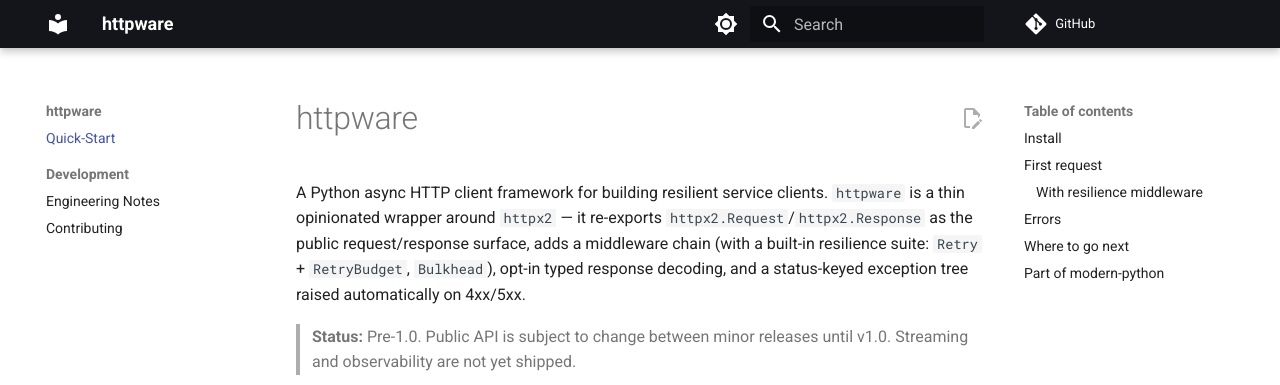
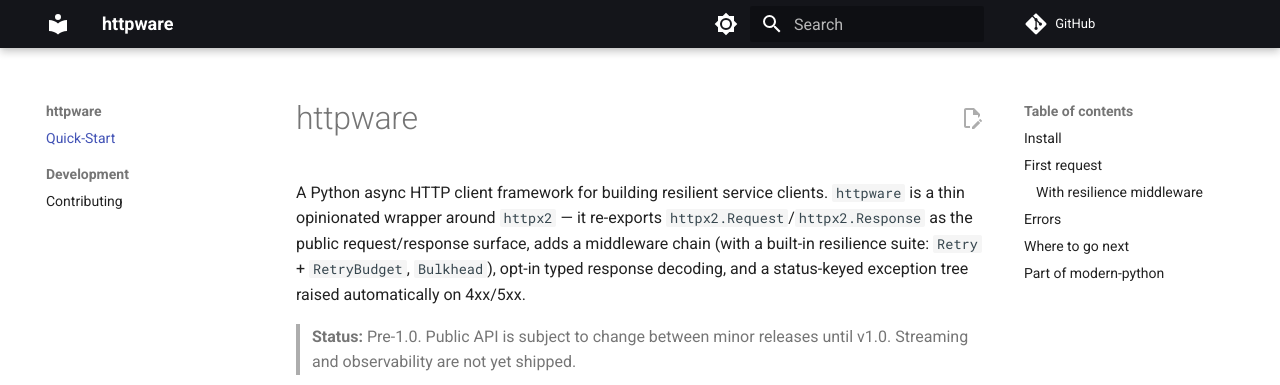
Before and after one commit to modern-python/httpware, an MkDocs documentation site: the page built from docs/index.md, in a window 1280 px wide. Shown: the top 385 px of the page. Built offline with MkDocs 1.6.1 and Material for MkDocs 9.7.7, drawn with Linux system fonts in a browser that asks for light colours; comment, search, counter and statistics services are not loaded.

Commit message:
docs(mkdocs): drop dead nav entry for dev/engineering.md
The file doesn't exist (the live engineering reference is
planning/engineering.md). mkdocs build --strict was emitting a
'file referenced in nav not found' warning. Drop the broken entry;
docs/index.md now links to the GH URL of planning/engineering.md.

site_url left as-is (fictional RTD URL is unrelated project hygiene
to be addressed separately).

```diff
--- a/mkdocs.yml
+++ b/mkdocs.yml
@@ -7,7 +7,6 @@
 nav:
   - Quick-Start: index.md
   - Development:
-      - Engineering Notes: dev/engineering.md
       - Contributing: dev/contributing.md
 
 theme:
```
